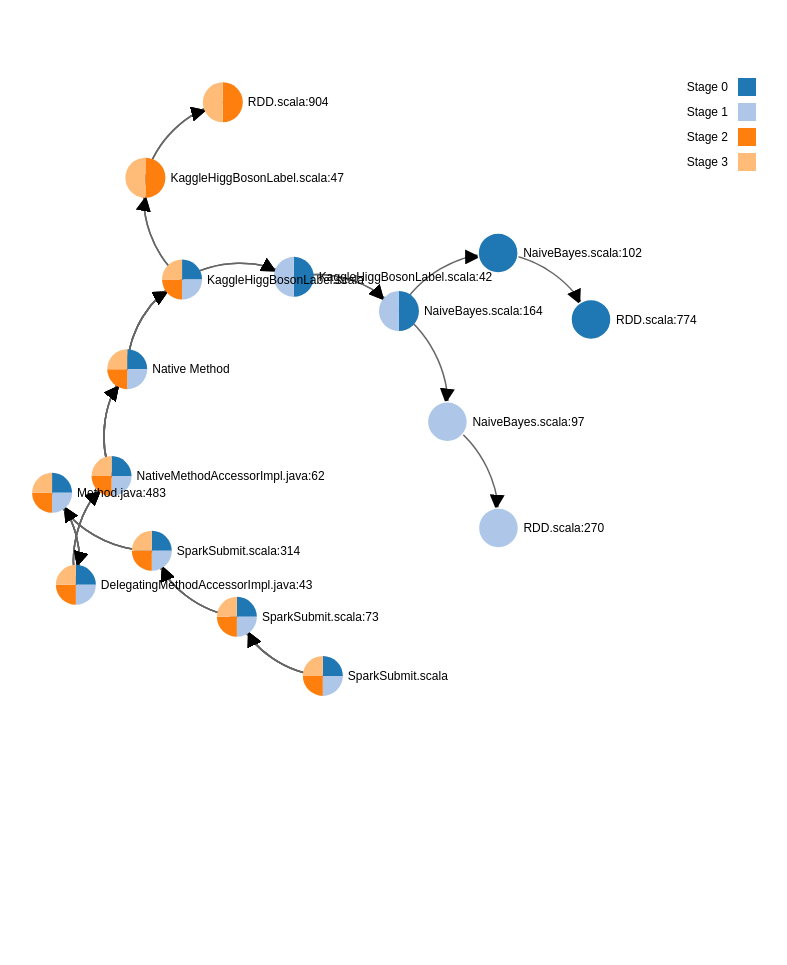
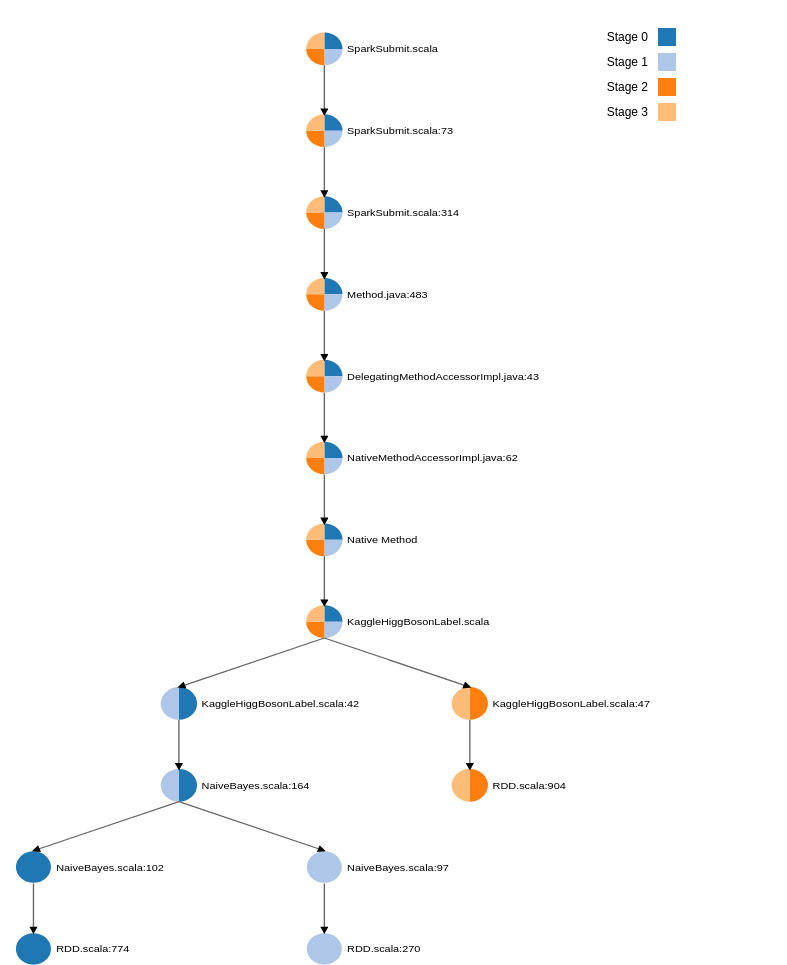
Before and after one commit to dnprock/spark-debugger, a plain HTML site: page index.html in a window 1280 px wide. Shown: the whole page, without its empty margins (120-907 px from the left). Before the commit the page ends 820 px from the top, so only its background shows below. Drawn offline with Linux system fonts and the light colour scheme.

Commit message:
Use tree layout instead of force layout

```diff
--- a/visual-debugger.css
+++ b/visual-debugger.css
@@ -2,12 +2,6 @@
 }
 
 #canvas-svg {
-}
-
-path.link {
-  fill: none;
-  stroke: #666;
-  stroke-width: 1.5px;
 }
 
 circle {
@@ -20,3 +14,9 @@ text {
   font: 12px sans-serif;
   pointer-events: none;
 }
+
+line {
+  fill: none;
+  stroke: #666;
+  stroke-width: 1.5px;
+}
--- a/visual-debugger.js
+++ b/visual-debugger.js
@@ -23,7 +23,7 @@ visualDebugger = {
     return e.childNodes.length === 0 ? "" : e.childNodes[0].nodeValue;
   },
   drawD3Document: function(stagesData) {
-    var WIDTH = 1000, HEIGHT = 800;
+    var WIDTH = 800, HEIGHT = 1000;
     var graphData = [];
 
     var nodes = [];
@@ -40,25 +40,40 @@ visualDebugger = {
         var call = callData[j].trim();
 
         if (call !== "") {
-          if (!nodesMap[callData[j]]) {
+          if (!nodesMap[call]) {
             // new node
-            var n = {name: callData[j], stages: [cStage]};
+            var n = {name: call, stages: [cStage], children: null};
             nodes.push(n);
             nodesMap[n.name] = n;
           } else {
-            nodesMap[callData[j]].stages.push(cStage);
+            nodesMap[call].stages.push(cStage);
           }
 
           if (prevNode !== null) {
             var link = {};
 
-            link.source = nodesMap[callData[j]];
+            link.source = nodesMap[call];
             link.target = prevNode;
+
+            link.target.parent = link.source.name;
+            if (link.source.children) {
+              var found = false;
+              link.source.children.forEach(function(c) {
+                if (c.name === link.target.name) {
+                  found = true;
+                }
+              });
+              if (!found) {
+                link.source.children.push(link.target);
+              }
+            } else {
+              link.source.children = [link.target];
+            }
 
             graphData.push(link);
           }
 
-          prevNode = nodesMap[callData[j]];
+          prevNode = nodesMap[call];
         }
       }
     }
@@ -66,44 +81,44 @@ visualDebugger = {
     var width = WIDTH,
         height = HEIGHT;
 
-    var force = d3.layout.force()
-        .nodes(d3.values(nodes))
-        .links(graphData)
-        .size([width - 200, height])
-        .linkDistance(100)
-        .gravity(0.1)
-        .charge(-1000)
-        .on("tick", tick)
-        .start();
+    var root;
+    for (var i = 0; i < nodes.length; i++) {
+      if (!nodes[i].parent) {
+        root = nodes[i];
+      }
+    }
+
+    var tree = d3.layout.tree()
+                .size([width, height]);
+
+    tree.separation(function(a, b) {
+      return a.parent === b.parent ? 1 : 1;
+    });
+
+    var tree_nodes = tree.nodes(root);
+    var links = tree.links(nodes);
 
     var svg = d3.select("#canvas-svg").append("svg")
         .attr("width", width)
         .attr("height", height);
 
-    // build the arrow.
-    svg.append("svg:defs").selectAll("marker")
-        .data(["end"])      // Different link/path types can be defined here
-      .enter().append("svg:marker")    // This section adds in the arrows
-        .attr("id", String)
-        .attr("viewBox", "0 -5 10 10")
-        .attr("refX", 22)
-        .attr("refY", -2.5)
-        .attr("markerWidth", 10)
-        .attr("markerHeight", 10)
-        .attr("orient", "auto")
-      .append("svg:path")
-        .attr("d", "M0,-5L10,0L0,5");
+    var tree_group = svg.append("g")
+        .attr("id", "tree-group")
 
-    // add the links and the arrows
-    var path = svg.append("svg:g").selectAll("path")
-        .data(force.links())
-      .enter().append("svg:path")
-        .attr("class", "link")
-        .attr("marker-end", "url(#end)");
+    tree_nodes.forEach(function(d) {
+      d.y = d.depth * 100;
+    });
 
     // define the nodes
-    var node = svg.selectAll(".node")
-        .data(force.nodes())
+    var i = 0;
+    var x_ratio = 1;
+    var y_ratio = 1;
+    var y_padding = 50;
+    var x_padding = 0;
+    var minX = 999999, minY = 999999,
+        maxX = 0, maxY = 0;
+    var node = tree_group.selectAll(".node")
+        .data(tree_nodes, function(d) { return d.id || (d.id = ++i); })
       .enter().append("g")
         .attr("class", function(d) {
           var cl = "circle";
@@ -112,10 +127,48 @@ visualDebugger = {
           }
           return cl;
         })
-        .call(force.drag);
+        .attr("transform", function(d) {
+          var x = d.x * x_ratio + x_padding,
+              y = d.y * y_ratio + y_padding;
 
-    var color = d3.scale.category20();
-    var radius = 20;
+          if (x < minX) minX = x;
+          if (y < minY) minY = y;
+          if (x > maxX) maxX = x;
+          if (y > maxY) maxY = y;
+
+          return "translate(" + (x) + "," + (y) + ")";
+        });
+
+  var scaleX = 1, scaleY = 1;
+  if (maxY - minY > height) scaleY = height / (maxY - minY);
+  if (maxX - minX > width) scaleX = width / (maxX - minX);
+
+  var scale = (scaleX < scaleY) ? scaleX : scaleY;
+  tree_group.attr("transform", "scale(" + scale + ", " + scale * 0.9 + ")");
+
+  var color = d3.scale.category20();
+  var radius = 20;
+
+  tree_group.append("marker")
+    .attr("xmlns", "http://www.w3.org/2000/svg")
+    .attr("id", "triangle")
+    .attr("viewBox", "0 0 10 10")
+    .attr("refX", "8")
+    .attr("refY", "5")
+    .attr("markerUnits", "strokeWidth")
+    .attr("markerWidth", "8")
+    .attr("markerHeight", "6")
+    .attr("orient", "auto")
+    .html('<path d="M 0 0 L 10 5 L 0 10 z"/>');
+
+  var link = tree_group.selectAll("line")
+        .data(links)
+      .enter().insert("svg:line")
+                .attr("marker-end", "url(#triangle)")
+                .attr("x1", function(d) { return d.source.x * x_ratio + x_padding; })
+                .attr("y1", function(d) { return d.source.y * y_ratio + radius + y_padding; })
+                .attr("x2", function(d) { return d.target.x * x_ratio + x_padding; })
+                .attr("y2", function(d) { return d.target.y * y_ratio - radius + y_padding; });
 
     // add circle nodes
     d3.selectAll("g.circle").append("circle")
@@ -156,40 +209,21 @@ visualDebugger = {
           return d.name.substring(d.name.indexOf("(") + 1, d.name.indexOf(")"));
         });
 
-    // add the curvy lines
-    function tick() {
-        path.attr("d", function(d) {
-            var dx = d.target.x - d.source.x,
-                dy = d.target.y - d.source.y,
-                dr = Math.sqrt(dx * dx + dy * dy);
-            return "M" +
-                d.source.x + "," +
-                d.source.y + "A" +
-                dr + "," + dr + " 0 0,1 " +
-                d.target.x + "," +
-                d.target.y;
-        });
-
-        node
-            .attr("transform", function(d) {
-      	    return "translate(" + d.x + "," + d.y + ")"; });
-    }
-
     // append legend
     var legend = svg.selectAll(".legend")
         .data(Object.keys(stagesData)).enter()
         .append("g").attr("class", "legend")
         .attr("transform", function(d, i) {
-            return "translate(50," + (70 + i * 25) + ")";
+            return "translate(50," + (20 + i * 25) + ")";
         });
 
     legend.append("rect")
-        .attr("x", width - 200)
+        .attr("x", width - 80)
         .attr("width", 18).attr("height", 18)
         .style("fill", function(d) {
             return color(d);
         });
-    legend.append("text").attr("x", width - 210)
+    legend.append("text").attr("x", width - 90)
         .attr("y", 9).attr("dy", ".35em")
         .style("text-anchor", "end").text(function(d) {
             return "Stage " + d;
```
